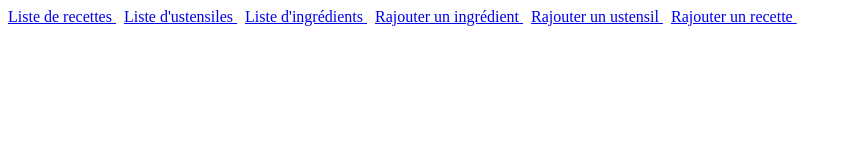
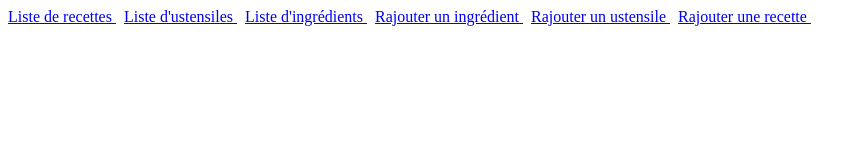
Before and after one commit to j4m3s-s/playground, a Vue app in the folder reshipi/frontend/front/: page / in a window 1280 px wide. Shown: the top 160 px of the page, without its empty margins (0-861 px from the left). Built offline with nearby package versions, Linux system fonts and the light colour scheme; no server answers.

Commit message:
fix(reshipi/front): fix typos
Signed-off-by: James <me@j4m3s.eu>

```diff
--- a/reshipi/frontend/front/src/App.vue
+++ b/reshipi/frontend/front/src/App.vue
@@ -5,8 +5,8 @@
       <router-link to="/ustensils"> Liste d'ustensiles </router-link> &nbsp;
       <router-link to="/ingredients"> Liste d'ingrédients </router-link> &nbsp;
       <router-link to="/ingredient-edit"> Rajouter un ingrédient </router-link> &nbsp;
-      <router-link to="/ustensil-edit"> Rajouter un ustensil </router-link> &nbsp;
-      <router-link to="/recipe-edit"> Rajouter un recette </router-link> &nbsp;
+      <router-link to="/ustensil-edit"> Rajouter un ustensile </router-link> &nbsp;
+      <router-link to="/recipe-edit"> Rajouter une recette </router-link> &nbsp;
     </div>
     <router-view/>
   </div>
```
